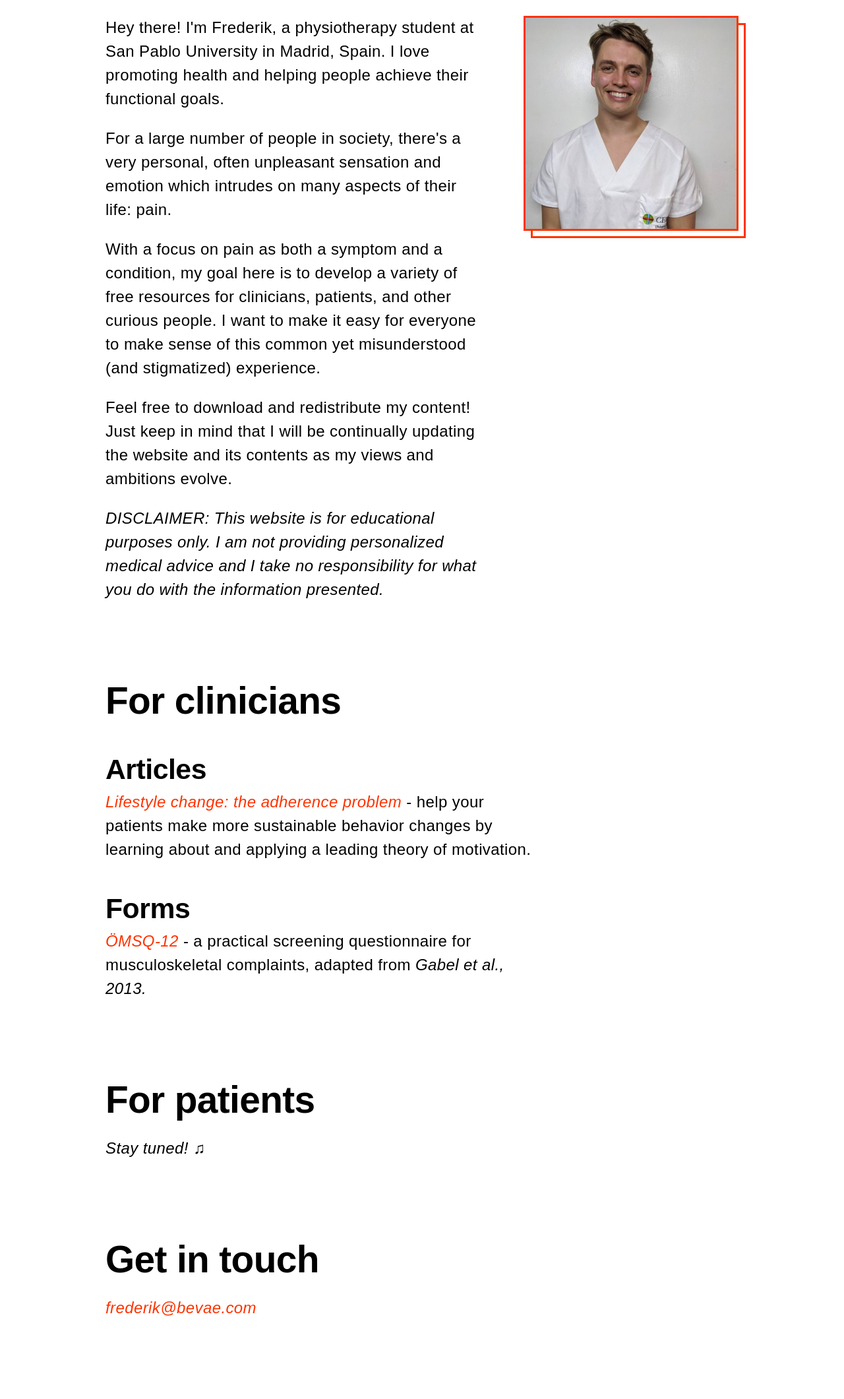
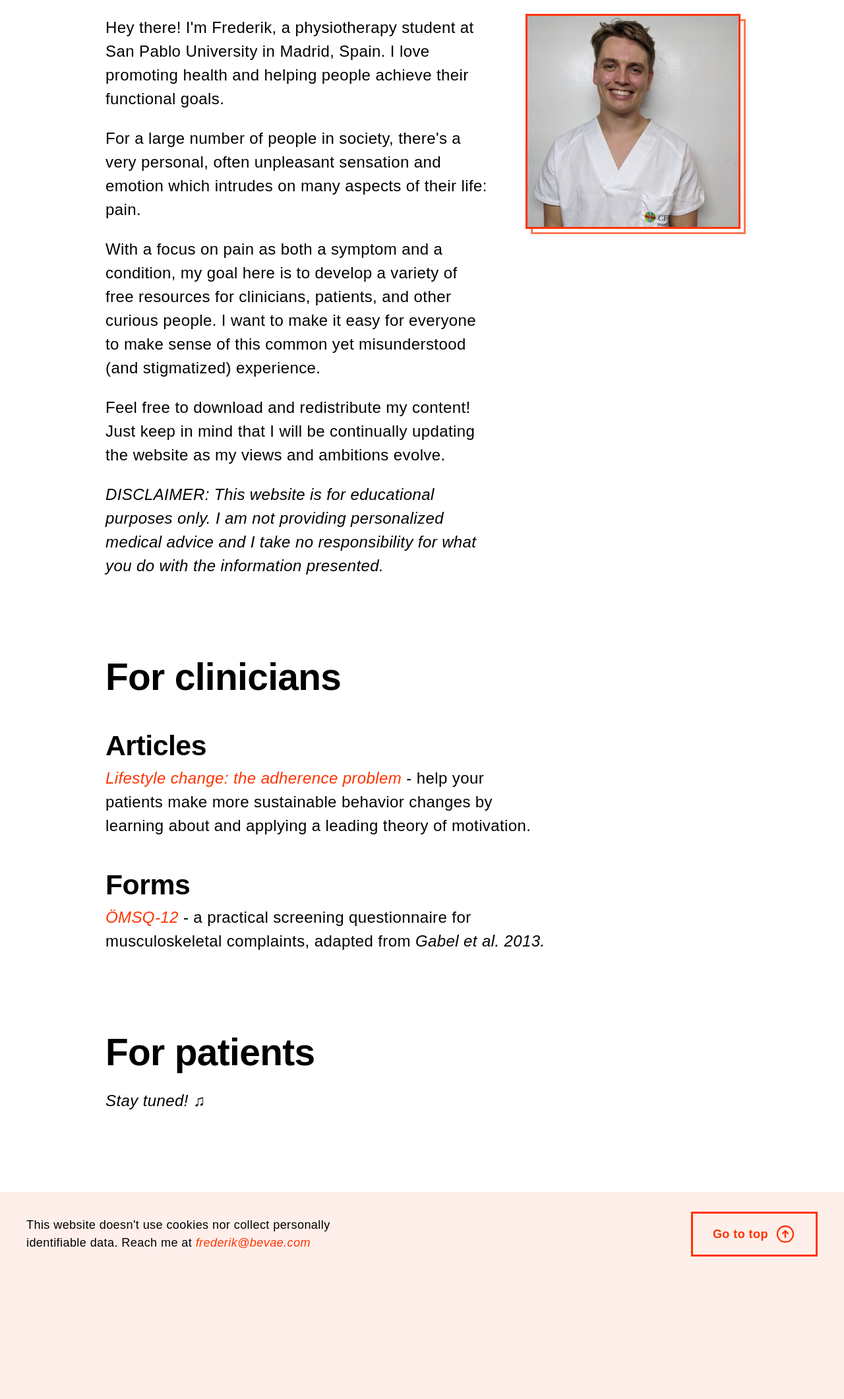
Before and after one commit to vaut-io/bevae, an Eleventy site: page src/content/en/home.html in a window 1280 px wide. Shown: the part 351-2472 px from the top of the page at 66% size. After the commit the page ends 2286 px from the top, so only its background shows below. Built offline with nearby package versions, Linux system fonts and the light colour scheme; Eleventy itself is replaced by a stand-in of ours; files that its build step writes are made by us from their sources.

Commit message:
Add footer

```diff
--- a/src/_includes/base.html
+++ b/src/_includes/base.html
@@ -9,7 +9,7 @@
   <title>{{ title }}</title>
   {% block head %}{% endblock %}
 </head>
-<body class="stack itemscenter">
+<body class="stack">
   {% block body %}{% endblock %}
 </body>
 </html>
--- a/src/_includes/partials/footer.html
+++ b/src/_includes/partials/footer.html
@@ -1,2 +1,7 @@
-<footer>
+<footer class="[ cluster jfybetween itemscenter ] [ px1 py0 fs-1 ]">
+  <p>This website doesn't use cookies nor collect personally identifiable data. Reach me at <a href="mailto:frederik@bevae.com">frederik@bevae.com</a></p>
+  <a class="[ top-button ] [ cluster g-3 itemscenter ] [ px0 py-2 bd-1 bd-p500 ]" href="#">
+    <p>Go to top</p>
+    <svg class="icon1" xmlns="http://www.w3.org/2000/svg" fill="none" viewBox="0 0 24 24" stroke-width="1.75" stroke="currentColor"><path stroke-linecap="round" stroke-linejoin="round" d="M15 11.25l-3-3m0 0l-3 3m3-3v7.5M21 12a9 9 0 11-18 0 9 9 0 0118 0z" /></svg>
+  </a>
 </footer>
--- a/src/assets/scss/block/_cards.scss
+++ b/src/assets/scss/block/_cards.scss
@@ -1,5 +1,5 @@
 .image {
-  border: var(--border-1) solid var(--primary500);
+  outline: var(--border-1) solid var(--primary500);
 
   // Create a new stacking context and allow border to appear
   position: relative;
@@ -16,9 +16,8 @@
     height: 100%;
     left: var(--border1);
     top: var(--border1);
-
     content: '';
-    border: var(--border-1) solid var(--primary500);
+    outline: var(--border-1) solid var(--primary300);
   }
 }
 
--- a/src/assets/scss/styles.scss
+++ b/src/assets/scss/styles.scss
@@ -142,6 +142,7 @@
  */
 
 
+@use 'block/buttons';
 @use 'block/cards';
 @use 'block/forms';
 @use 'block/nav';
--- a/src/content/en/articles/1-en-lifestyle-change.md
+++ b/src/content/en/articles/1-en-lifestyle-change.md
@@ -222,7 +222,7 @@
 
 ## Further reading
 
-- [https://selfdeterminationtheory.org (official website) ](https://selfdeterminationtheory.org)
-- [Self-determination theory and the facilitation of intrinsic motivation, social development, and well-being](https://selfdeterminationtheory.org/SDT/documents/2000_RyanDeci_SDT.pdf)
+- [https://selfdeterminationtheory.org (official website)](https://selfdeterminationtheory.org)
+- 2000 paper [Self-determination theory and the facilitation of intrinsic motivation, social development, and well-being](https://selfdeterminationtheory.org/SDT/documents/2000_RyanDeci_SDT.pdf)
 - [Self-Determination Theory: A Macrotheory of Human Motivation, Development, and Health](https://selfdeterminationtheory.org/SDT/documents/2008_DeciRyan_CanPsych.pdf)
 - [Exercise, physical activity, and self-determination theory: a systematic review](https://ijbnpa.biomedcentral.com/counter/pdf/10.1186/1479-5868-9-78.pdf)
--- a/src/content/en/forms/omsq.html
+++ b/src/content/en/forms/omsq.html
@@ -249,8 +249,11 @@
     </form>
   </div>
 </main>
+{% include 'partials/footer.html' %}
+
 
 <script>
+  // Insert date value into hidden field
   const dateControl = document.querySelector('input[type="date"]');
   dateControl.valueAsDate = new Date();
 </script>
--- a/src/content/en/home.html
+++ b/src/content/en/home.html
@@ -10,7 +10,7 @@
 <main>
   <div class="stack g4 centerx squeeze11">
     <section class="stack g1">
-      <h1>Welcome to BEVAE</h1>
+      <h1>Welcome</h1>
       <div class="sidebar gx2 gy0 rowreverse jfyend itemsstart">
         <div class="[ image ] [ frame1:1 squeeze7 side7 ]">
           <img src="/assets/img/profile_hi-res.jpg"
@@ -23,7 +23,7 @@
           <p>Hey there! I'm Frederik, a physiotherapy student at San Pablo University in Madrid, Spain. I love promoting health and helping people achieve their functional goals.</p>
           <p>For a large number of people in society, there's a very personal, often unpleasant sensation and emotion which intrudes on many aspects of their life: pain.</p>
           <p>With a focus on pain as both a symptom and a condition, my goal here is to develop a variety of free resources for clinicians, patients, and other curious people. I want to make it easy for everyone to make sense of this common yet misunderstood (and stigmatized) experience.</p>
-          <p>Feel free to download and redistribute my content! Just keep in mind that I will be continually updating the website and its contents as my views and ambitions evolve.</p>
+          <p>Feel free to download and redistribute my content! Just keep in mind that I will be continually updating the website as my views and ambitions evolve.</p>
           <p><i>DISCLAIMER: This website is for educational purposes only. I am not providing personalized medical advice and I take no responsibility for what you do with the information presented.</i></p>
         </div>
       </div>
@@ -42,7 +42,7 @@
       <section class="flow1/3">
         <h3>Forms</h3>
         <ul>
-          <li><a href="/en/forms/oemsq-12">ÖMSQ-12</a> - a practical screening questionnaire for musculoskeletal complaints, adapted from <i>Gabel et al., 2013.</i></li>
+          <li><a href="/en/forms/oemsq-12">ÖMSQ-12</a> - a practical screening questionnaire for musculoskeletal complaints, adapted from <i>Gabel et al. 2013.</i></li>
         </ul>
       </section>
     </section>
@@ -52,10 +52,6 @@
         <li><i>Stay tuned! ♫</i></li>
       </ul>
     </section>
-    <section class="flow1">
-      <h2>Get in touch</h2>
-      <p><a href="mailto:frederik@bevae.com">frederik@bevae.com</a></p>
-    </section>
   </div>
 </main>
 {% include 'partials/footer.html' %}
--- a/src/content/es/articles/1-es-lifestyle-change.md
+++ b/src/content/es/articles/1-es-lifestyle-change.md
@@ -6,7 +6,7 @@
 
 20–30 minutos de lectura
 
-El estilo de vida desempeña un papel clave en el desarrollo y el tratamiento de muchas enfermedades. Tratándose de dolor inespecífico, cánceres, trastornos cardiovasculares o cualquier otra enfermedad crónica (incluso algunas agudas), una gran parte de la etiología y la gravedad de los síntomas se atribuye a factores modificables del estilo de vida. Desde una perspectiva científica e intuitiva, el modo en el que una persona vive su vida es un factor determinante para su salud.
+El estilo de vida desempeña un papel clave en el desarrollo y el tratamiento de muchas enfermedades. Tratándose de dolor inespecífico, cánceres, enfermedades cardiovasculares o cualquier otra enfermedad crónica (incluso algunas agudas), una gran parte de la etiología y la gravedad de los síntomas se atribuye a factores modificables del estilo de vida. Desde una perspectiva científica e intuitiva, el modo en el que una persona vive su vida es un factor determinante para su salud.
 
 Sin embargo, muchos clínicos sienten que conseguir que sus pacientes cambien su estilo de vida es un trabajo imposible. Olvídate de intentar evitar las consecuencias en un futuro lejano, incluso si el individuo está sufriendo *en este mismo momento*, ¡no escuchará! Tienen múltiples razones para cambiar su situación y les estamos dando soluciones...
 
```
Also changed, not shown: src/_includes/layouts/post.html (+5 -6 lines), src/assets/styles.css, 1 other file.
